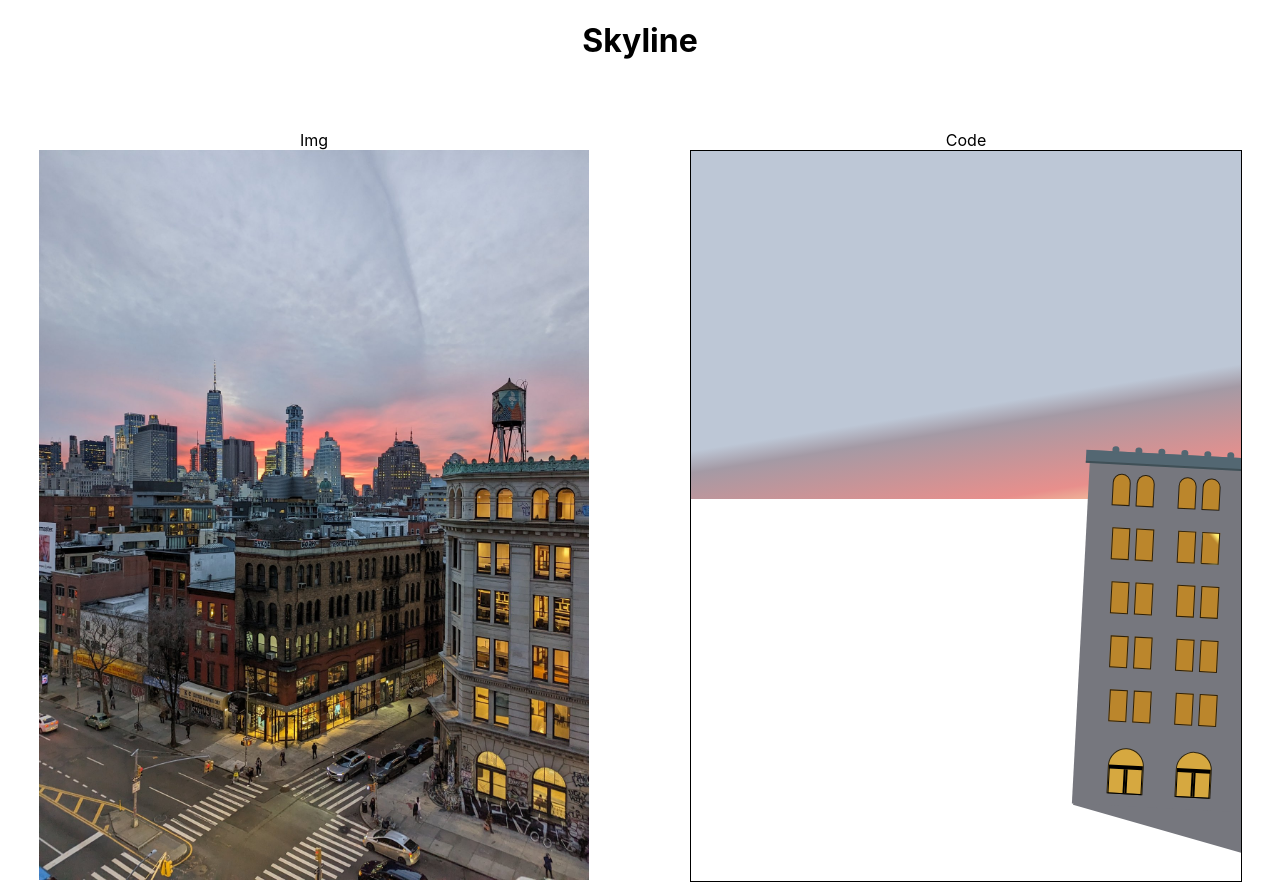
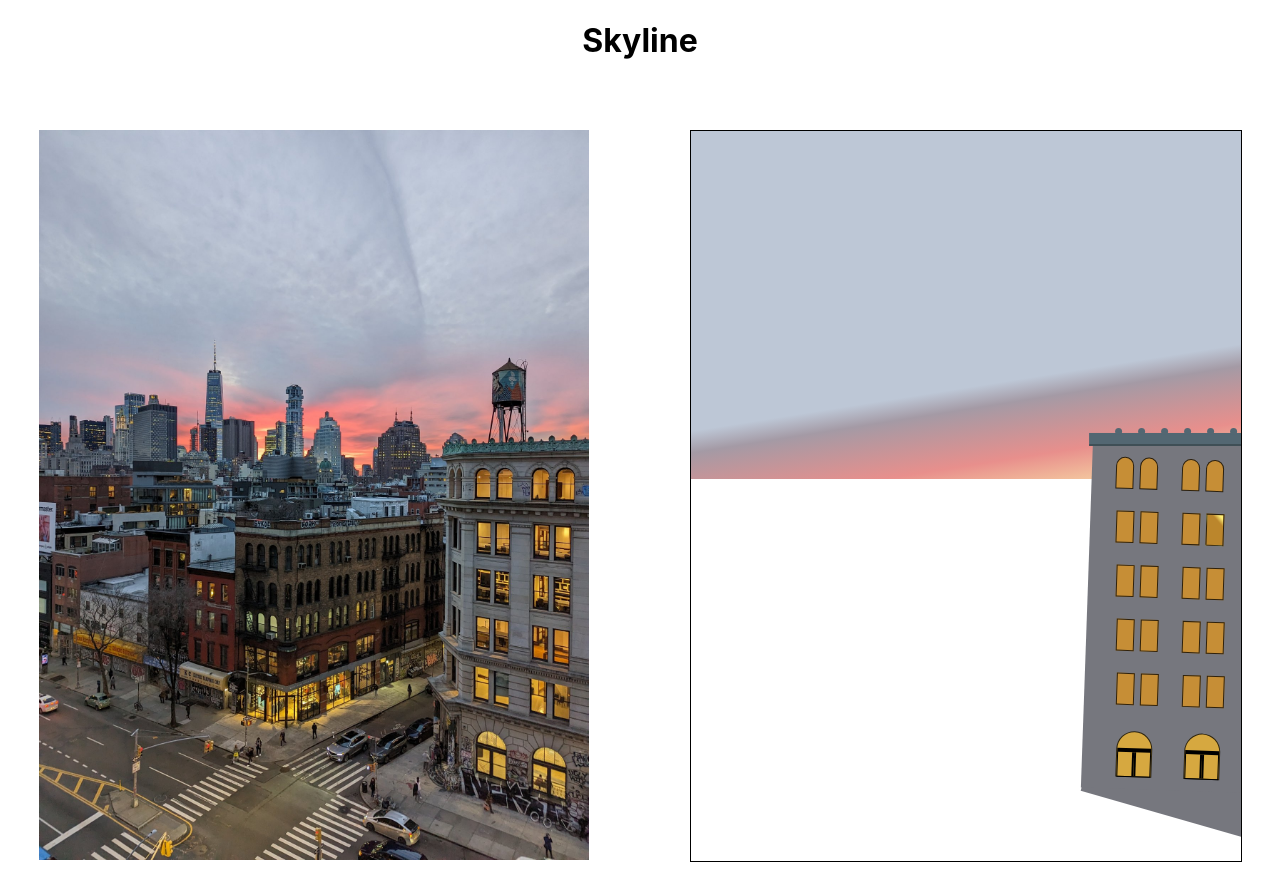
Before and after one commit to Scotty813/skyline, a React (Create React App) app: page / in a window 1280 px wide. Built offline with nearby package versions, Linux system fonts and the light colour scheme.

Commit message:
style tweaks to right building and sky

```diff
--- a/src/App.js
+++ b/src/App.js
@@ -14,7 +14,6 @@ function App() {
       <h1>Skyline</h1>
       <div style={{ display: "flex", flex: 1, marginTop: "48px", gap: "24px" }}>
         <div style={{ flex: 1 }}>
-          Img
           <div>
             <img
               alt="skyline"
@@ -25,7 +24,6 @@ function App() {
           </div>
         </div>
         <div style={{ flex: 1 }}>
-          Code
           <Skyline />
         </div>
       </div>
--- a/src/components/BigBuildingRight.js
+++ b/src/components/BigBuildingRight.js
@@ -4,19 +4,19 @@ const rotate = "16deg"
 
 const BuildingOverlay1 = styled.div`
   position: absolute;
-  bottom: 64px;
+  bottom: 60px;
   right: 0;
   height: 354px;
   width: 200px;
   background: #76777e;
-  transform: rotate(${rotate}) translate(80px);
+  transform: rotate(${rotate}) translate(88px);
 `
 
 const BuildingOverlay2 = styled.div`
   position: absolute;
-  transform: rotate(3deg);
-  bottom: 72px;
-  right: -40px;
+  transform: rotate(2deg);
+  bottom: 70px;
+  right: -46px;
   height: 354px;
   width: 200px;
   background: #76777e;
@@ -29,7 +29,7 @@ const RectanlgeWindow = styled.span`
   display: inline-block;
   height: 30px;
   width: 16px;
-  background: #bb862c;
+  background: #c68e36;
   border: 1px solid #000000c4;
   &:nth-child(1),
   &:nth-child(3) {
@@ -63,6 +63,8 @@ const GreenTop = styled.div`
   height: 11px;
   width: 100%;
   left: -4px;
+  top: -4px;
+  transform: rotate(358deg);
 `
 const GreenTopDots = styled.div`
   width: 7px;
--- a/src/components/Sky/Sky.js
+++ b/src/components/Sky/Sky.js
@@ -8,7 +8,7 @@ const SkyContainer = styled.div`
     171deg,
     rgba(189, 199, 214, 1) 69%,
     rgba(164, 154, 165, 1) 74%,
-    rgba(232, 143, 140, 1) 91%,
+    rgba(232, 143, 140, 1) 87%,
     rgba(251, 235, 171, 1) 100%
   );
 `
```
